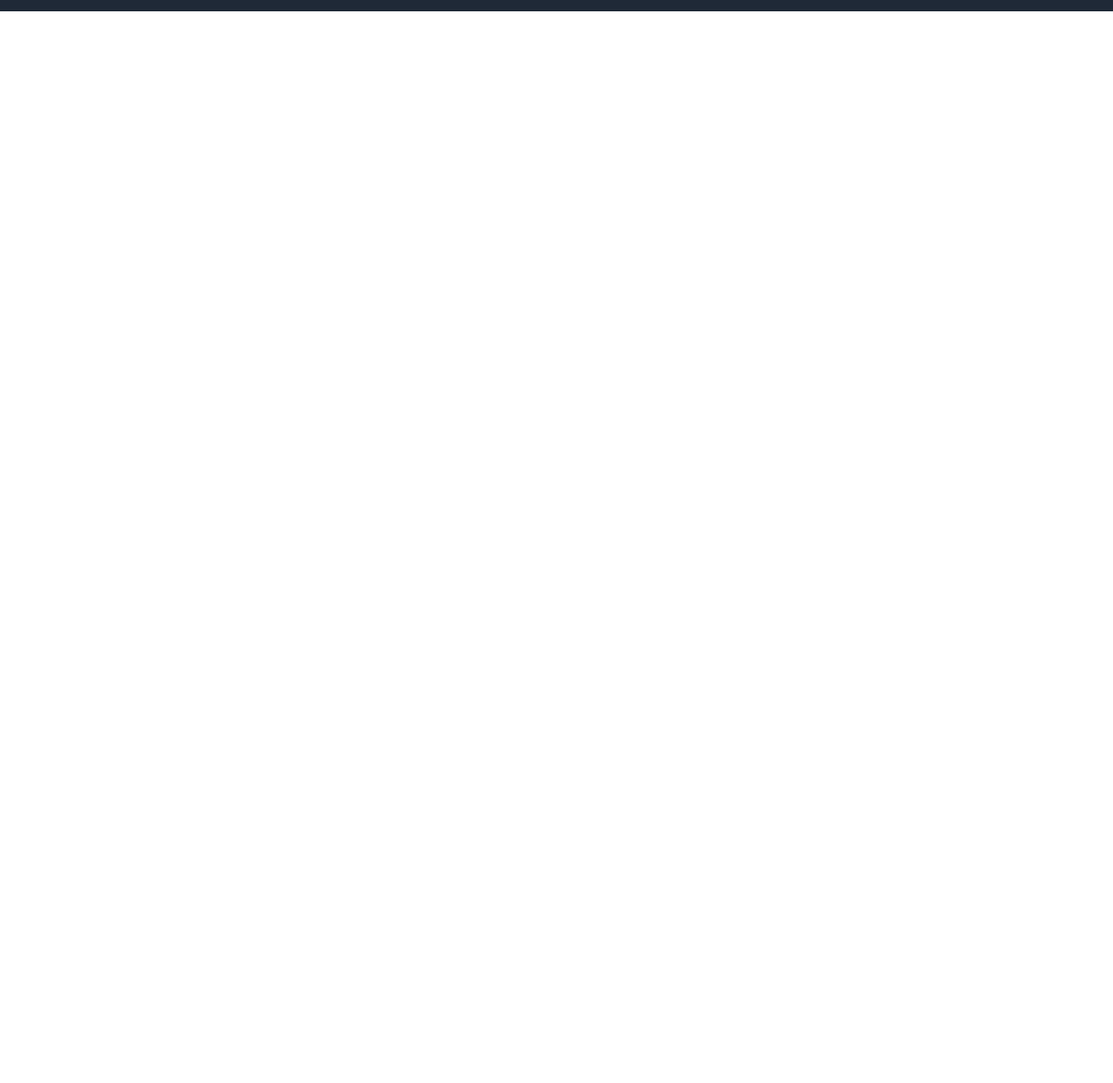
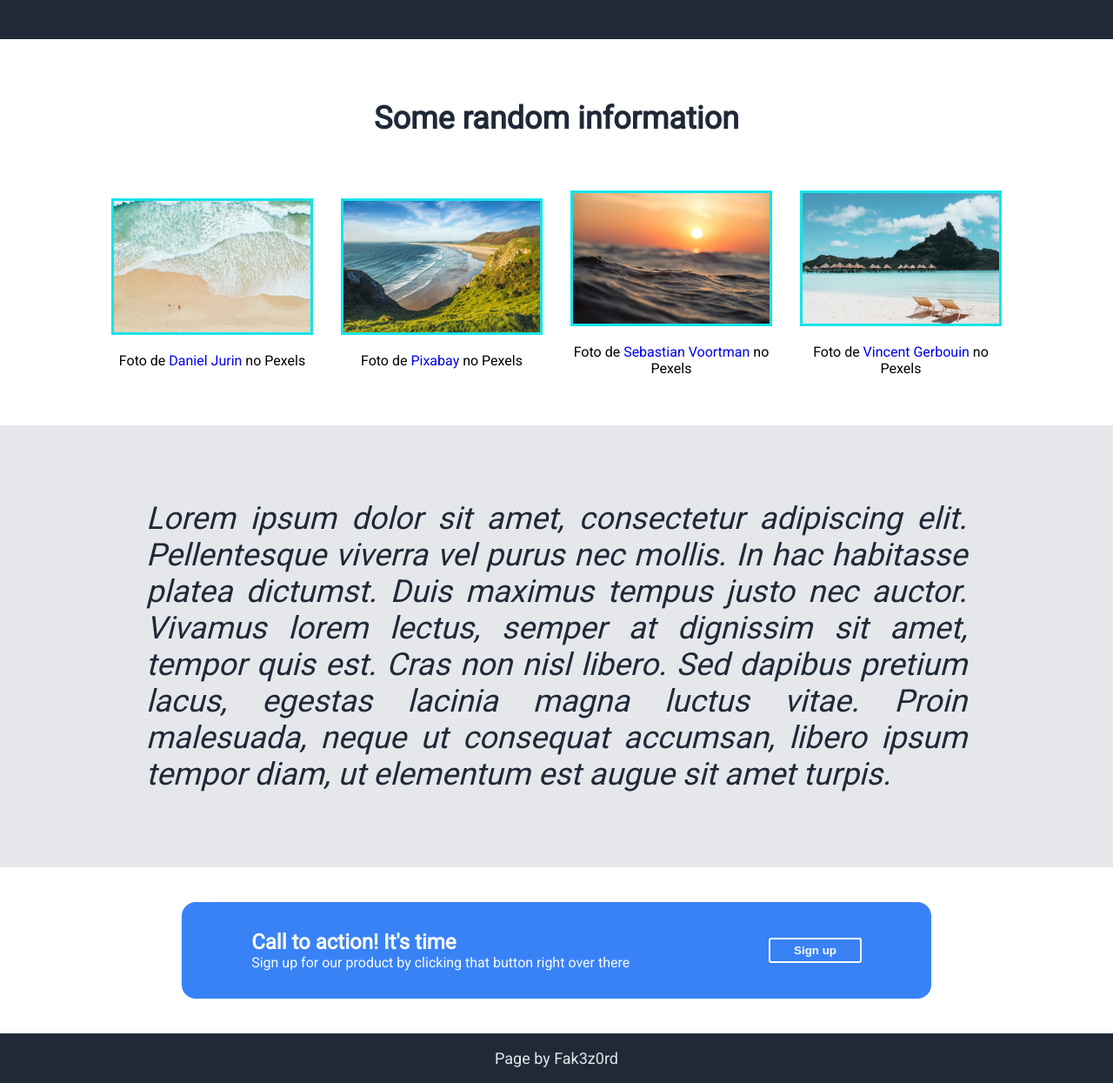
Before and after one commit to Fak3z0rd/odin-land-page, a plain HTML site: page index.html in a window 1280 px wide. Shown: the part 474-1719 px from the top of the page at 87% size. Before the commit the page ends 800 px from the top, so only its background shows below. Drawn offline with Linux system fonts and the light colour scheme.

Commit message:
Finish project
add section 1 with 4 images
add section 2 with quote
add section 3 with call to action
add footer

```diff
--- a/index.html
+++ b/index.html
@@ -35,10 +35,91 @@
                     </p>
                     <button type="button">Sign up</button>
                 </div>
-                <div><img src="./pexels-henry-&-co-2468056.jpg" alt="" /></div>
+                <div><img src="./img/pexels-henry-&-co-2468056.jpg" alt="" /></div>
             </div>
         </header>
 
+        <main>
+            <section id="section1" class="container row">
+                <div class="row">
+                    <h1 class="info-header">Some random information</h1>
+                </div>
+                <div class="row cards">
+                    <div class="card">
+                        <img src="./img/pexels-daniel-jurin-1835712.jpg" alt="Praia 1" />
+                        <p>
+                            Foto de
+                            <a href="https://www.pexels.com/pt-br/foto/papel-de-parede-apple-ios-1835712/">
+                                Daniel Jurin
+                            </a>
+                            no Pexels
+                        </p>
+                    </div>
+                    <div class="card">
+                        <img src="./img/pexels-pixabay-315998.jpg" alt="Praia 2" />
+                        <p>
+                            Foto de
+                            <a
+                                href="https://www.pexels.com/pt-br/foto/vista-panoramica-da-paisagem-contra-o-ceu-315998/"
+                            >
+                                Pixabay
+                            </a>
+                            no Pexels
+                        </p>
+                    </div>
+                    <div class="card">
+                        <img src="./img/pexels-sebastian-voortman-189349.jpg" alt="Praia 3" />
+                        <p>
+                            Foto de
+                            <a href="https://www.pexels.com/pt-br/foto/corpo-d-agua-durante-a-hora-dourada-189349/">
+                                Sebastian Voortman
+                            </a>
+                            no Pexels
+                        </p>
+                    </div>
+                    <div class="card">
+                        <img src="./img/pexels-vincent-gerbouin-1174732.jpg" alt="Praia 4" />
+                        <p>
+                            Foto de
+                            <a
+                                href="https://www.pexels.com/pt-br/foto/uma-ilha-com-chales-e-cadeiras-de-praia-1174732/  "
+                            >
+                                Vincent Gerbouin
+                            </a>
+                            no Pexels
+                        </p>
+                    </div>
+                </div>
+            </section>
+            <section id="section2">
+                <div class="container">
+                    <p>
+                        Lorem ipsum dolor sit amet, consectetur adipiscing elit. Pellentesque viverra vel purus nec
+                        mollis. In hac habitasse platea dictumst. Duis maximus tempus justo nec auctor. Vivamus lorem
+                        lectus, semper at dignissim sit amet, tempor quis est. Cras non nisl libero. Sed dapibus pretium
+                        lacus, egestas lacinia magna luctus vitae. Proin malesuada, neque ut consequat accumsan, libero
+                        ipsum tempor diam, ut elementum est augue sit amet turpis.
+                    </p>
+                </div>
+            </section>
+            <section id="section3" class="container row">
+                <div class="action">
+                    <div class="col">
+                        <h2>Call to action! It's time</h2>
+                        <p>Sign up for our product by clicking that button right over there</p>
+                    </div>
 
+                    <div class="col">
+                        <button type="button">Sign up</button>
+                    </div>
+                </div>
+            </section>
+        </main>
+
+        <footer>
+            <div class="container">
+                <h3>Page by Fak3z0rd</h3>
+            </div>
+        </footer>
     </body>
 </html>
--- a/style.css
+++ b/style.css
@@ -7,6 +7,7 @@
 body {
     margin: 0;
     font-family: "Roboto", sans-serif;
+    padding: 0;
 }
 
 img {
@@ -26,16 +27,21 @@ a.logo {
     max-width: 80%;
     margin: 0 auto;
     display: flex;
-    justify-content: space-between;
 }
 
 .row {
     display: flex;
     align-items: center;
+    justify-content: center;
 }
 
-header {
+header,
+footer {
     background-color: #1f2937;
+}
+
+nav {
+    margin-left: auto;
 }
 
 nav > ul {
@@ -61,8 +67,6 @@ button {
     width: 8em;
 }
 
-
-
 nav a:hover {
     opacity: 0.9;
     color: black;
@@ -71,10 +75,10 @@ nav a:hover {
 .hero-body {
     align-items: center;
     gap: 1em;
-    padding: 1em 0;
+    padding: 1em 0 3em 0;
 }
 
-.hero-body>* {
+.hero-body > * {
     flex-basis: 100%;
 }
 
@@ -97,3 +101,96 @@ nav a:hover {
     color: #e5e7eb;
     font-weight: 200;
 }
+
+main {
+    display: flex;
+    flex-direction: column;
+    align-items: center;
+}
+
+#section1 {
+    display: flex;
+    flex-direction: column;
+    gap: 2em;
+}
+
+.info-header {
+    font-size: 36px;
+    font-weight: 800;
+    color: #1f2937;
+}
+
+.cards {
+    gap: 2em;
+}
+
+.card {
+    text-align: center;
+}
+
+.card img {
+    border: 3px solid rgb(20, 228, 235);
+}
+
+#section2 {
+    background-color: #e5e7eb;
+    padding: 50px;
+}
+
+#section2 p {
+    font-size: 36px;
+    font-style: italic;
+    font-weight: 100;
+    color: #1f2937;
+    text-align: justify;
+}
+
+#section3 {
+    background-color: #3882f6;
+    border-radius: 1em;
+    color: #f9faf8;
+}
+.action {
+    display: flex;
+    justify-content: space-between;
+    align-items: center;
+    gap: 10em;
+    padding: 2em 5em;
+}
+
+.col h2,
+.col p {
+    margin: 0;
+    padding: 0;
+}
+.col button {
+    border-color: #f9faf8;
+    border: 2px solid;
+    font-weight: bold;
+}
+
+#section1 {
+    margin: 40px auto 40px auto;
+}
+
+#section2 {
+    margin: 0 auto 40px auto;
+}
+
+#section3 {
+    margin: 0 auto 40px auto;
+}
+
+footer {
+    display: flex;
+    justify-content: center;
+    align-items: center;
+    margin: 0;
+
+}
+
+footer h3 {
+    color: #e5e7eb;
+    font-size: 18px;
+    font-weight: 200;
+}
```
Also changed, not shown: img/pexels-daniel-jurin-1835712.jpg (added), img/pexels-henry-&-co-2468056.jpg (renamed from pexels-henry-&-co-2468056.jpg), img/pexels-pixabay-315998.jpg (added), img/pexels-sebastian-voortman-189349.jpg (added), img/pexels-vincent-gerbouin-1174732.jpg (added).
